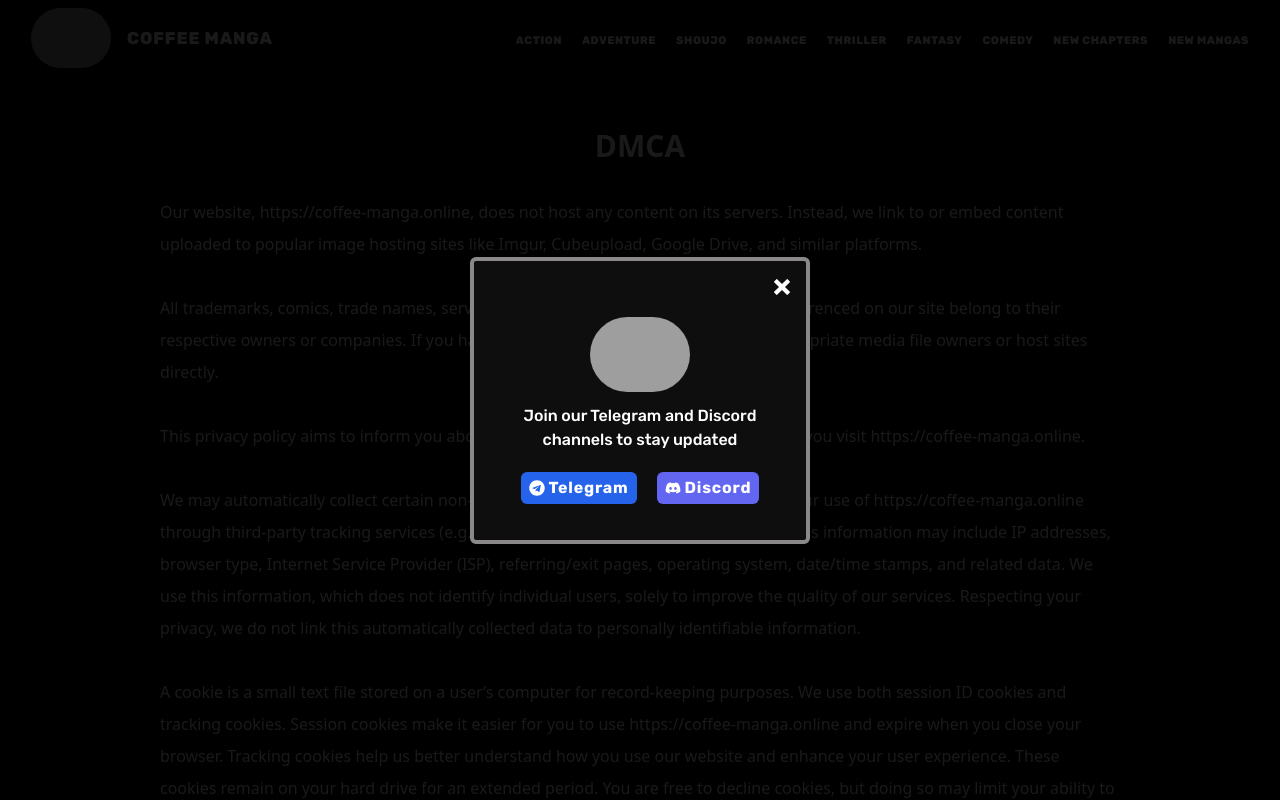
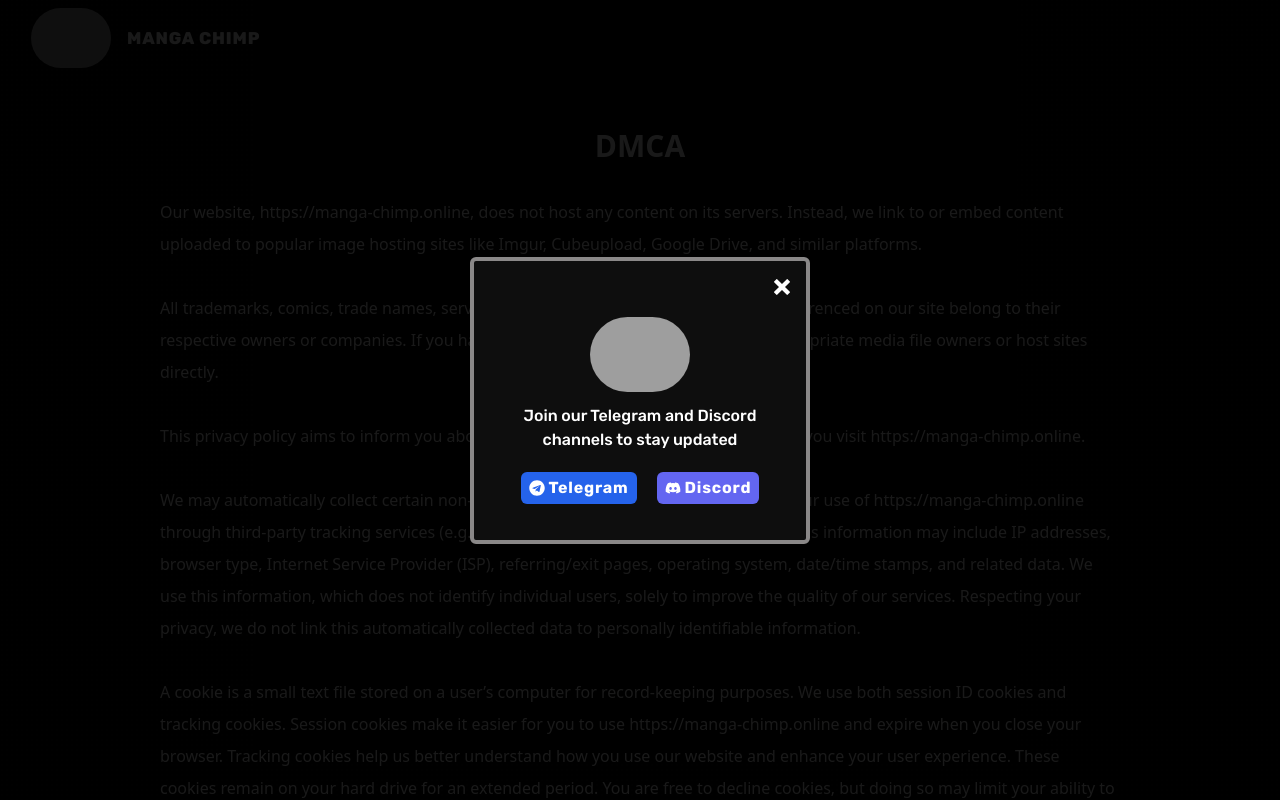
Before and after one commit to divrawat/aqua-manga, a Next.js app: page /dmca in a window 1280 px wide. Shown: the top 800 px of the page. Built offline with nearby package versions, Linux system fonts and the light colour scheme; grey boxes are pictures that could not be loaded.

Commit message:
sef0sef5

```diff
--- a/components/Navbar.jsx
+++ b/components/Navbar.jsx
@@ -29,13 +29,13 @@
                 </div>
 
                 <div className="md:pb-0  md:mt-0 md:pr-4  md:bg-transparent ">
-                    <ul id="menu" ref={menuRef} className="md:flex flex-wrap md:space-x-5 md:pb-0 pb-4 items-center font-bold  text-center leading-[3] hidden">
+                    {/* <ul id="menu" ref={menuRef} className="md:flex flex-wrap md:space-x-5 md:pb-0 pb-4 items-center font-bold  text-center leading-[3] hidden">
                         {navLinks.map((link, index) => (
                             <li key={index}>
                                 <Link prefetch={false} href={link.href} className={`${roboto.className} hover:text-blue-300 tracking-wider text-[11px] font-bold hover:underline uppercase`}>{link.text}</Link>
                             </li>
                         ))}
-                    </ul>
+                    </ul> */}
                 </div>
             </div>
         </nav>
--- a/config.js
+++ b/config.js
@@ -2,18 +2,18 @@
 // export const DOMAIN = 'http://localhost:3000';
 // export const BACKEND_DOMAIN = 'http://localhost:8000';
 
-export const DOMAIN = 'https://coffee-manga.online';
+export const DOMAIN = 'https://manga-chimp.online';
 export const BACKEND_DOMAIN = 'https://backend-mangawebsite.vercel.app'
 
 
 
-export const DOMAIN_NAME = 'coffee-manga.online';
-export const IMAGES_SUBDOMAIN = "https://photos.coffee-manga.online";
+export const DOMAIN_NAME = 'manga-chimp.online';
+export const IMAGES_SUBDOMAIN = "https://images.manga-chimp.online";
 export const DISQUS_SHORTNAME = "my-cms-7";
 
 
-export const APP_NAME = 'Coffee Manga';
-export const NavbarName = "Coffee Manga";
+export const APP_NAME = 'Manga Chimp';
+export const NavbarName = "Manga Chimp";
 
 export const APP_LOGO = `${IMAGES_SUBDOMAIN}/public/logo.webp`;
 export const NOT_FOUND_IMAGE = `${IMAGES_SUBDOMAIN}/public/404.webp`;
--- a/package.json
+++ b/package.json
@@ -1,5 +1,5 @@
 {
-  "name": "mangawebsite",
+  "name": "manga-chimp",
   "version": "0.1.0",
   "private": true,
   "scripts": {
--- a/pages/index.jsx
+++ b/pages/index.jsx
@@ -196,7 +196,7 @@
       </h1>
 
 
-      <MyDynamicComp>
+      {/* <MyDynamicComp>
         <div>
           <Swiper loop={true} centeredSlides={true}
             autoplay={{ delay: 2500, disableOnInteraction: false }}
@@ -248,7 +248,7 @@
             ))}
           </Swiper>
         </div>
-      </MyDynamicComp>
+      </MyDynamicComp> */}
 
       <h2 className={`${roboto.className} my-7 font-bold text-2xl tracking-wider text-white text-center px-3`}>Latest Chapters</h2>
       <div className="max-w-[1400px] mx-auto px-2 sm:px-6 lg:px-8 py-4 text-white">
@@ -282,7 +282,7 @@
 
               </div>
             </div>
-          )).slice(0, 6)}
+          )).slice(0, 1)}
         </div>
       </div>
 
--- a/pages/manga/[slug]/index.jsx
+++ b/pages/manga/[slug]/index.jsx
@@ -284,14 +284,14 @@
                             <h1 className={`${roboto.className} tracking-wider text-center font-bold text-2xl pt-6 pb-5 `}>{`${manga?.manga?.fullname} ${manga?.manga?.type}`}</h1>
                             <p className={`${roboto3.className} my-4 leading-[2] text-[15px] px-2 text-center `}>{manga?.manga?.description}</p>
 
-                            <div className="flex flex-wrap justify-center mt-5 gap-5 sm:px-4 px-2">
+                            {/* <div className="flex flex-wrap justify-center mt-5 gap-5 sm:px-4 px-2">
                                 {manga?.manga?.categories?.map((category, index) => (
                                     <Link prefetch={false} href={`${DOMAIN}/categories/${category?.slug}?page=1`} key={index}
                                         className={`${roboto2.className} tracking-wider text-white sm:text-[13px] text-[12px] bg-[black] border border-[#2f2e2e] hover:bg-[#2c2b2b] font-bold py-1.5 sm:px-3 px-2 rounded hover:scale-110 active:scale-95 transition-transform`}>
                                         {category?.name}
                                     </Link>
                                 ))}
-                            </div>
+                            </div> */}
 
                             <div className="flex justify-center items-center  pb-8 md:gap-16 gap-6 flex-wrap mt-14">
                                 <div className="text-center">
```
